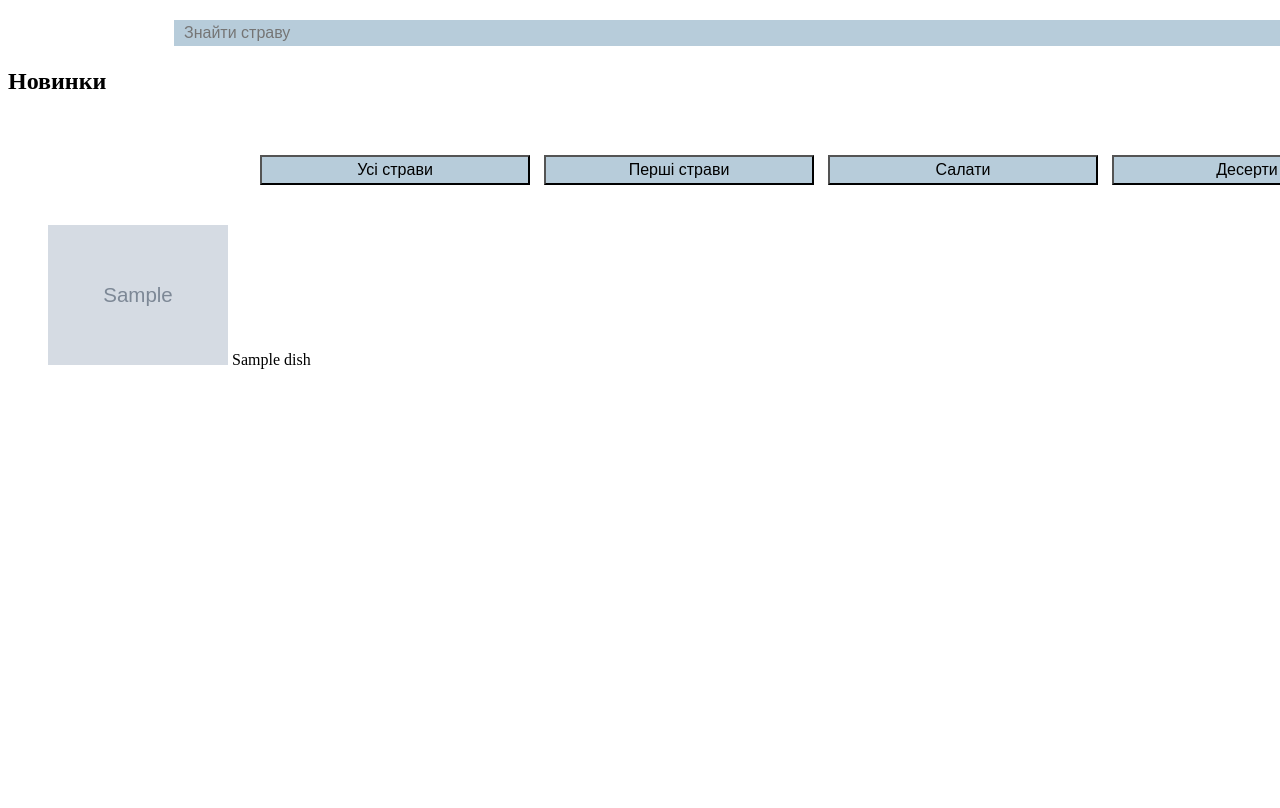
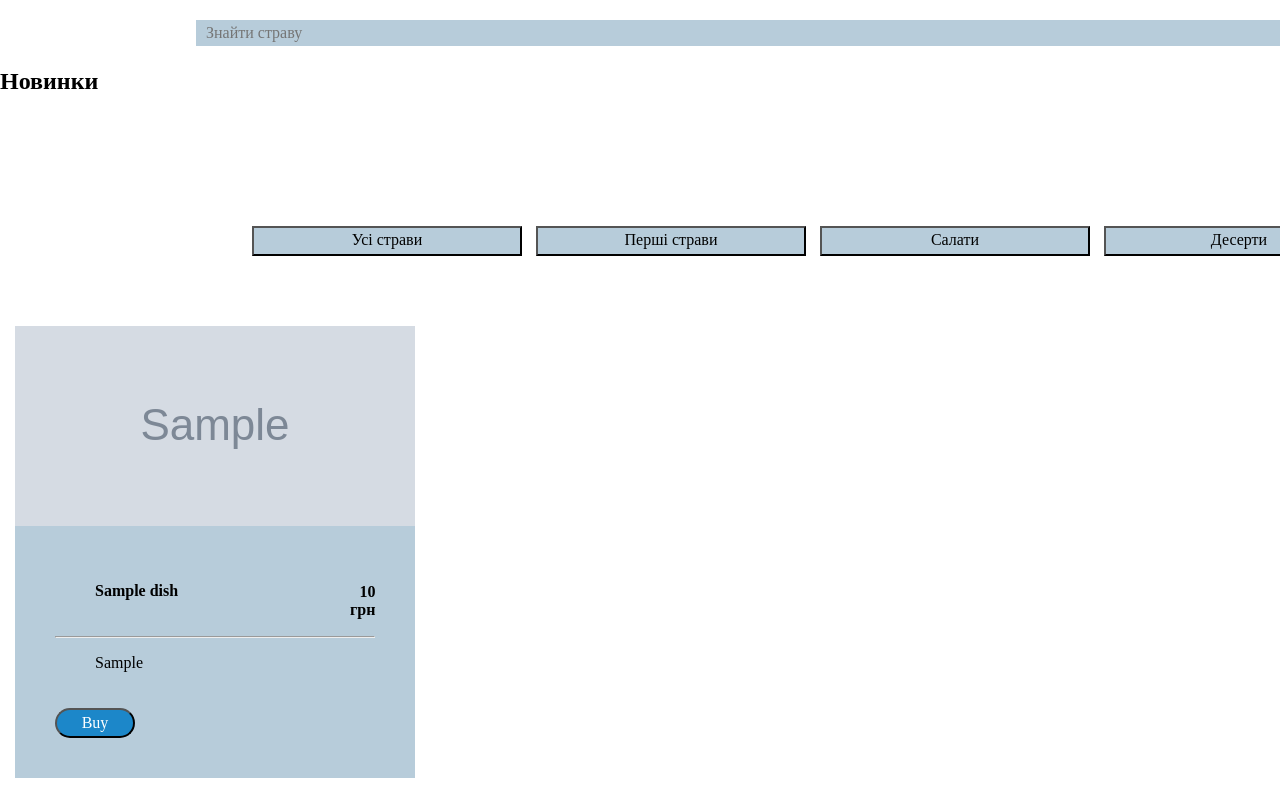
Before and after one commit to sonya1045/restaurant, a Django app: page / in a window 1280 px wide; the page is wider, and only the part inside the window is pictured. Before the commit the page ends 369 px from the top of that part, so only its background shows below. Run offline with Django 4.2, Linux system fonts and the light colour scheme; tables that the repository leaves empty hold one stand-in row (values such as "Sample post"); grey boxes marked "Sample" are stand-in pictures; some libraries are stand-ins or nearby versions.

Commit message:
add some styles

```diff
--- a/menu/models.py
+++ b/menu/models.py
@@ -25,3 +25,4 @@ class Dish(models.Model):
 
     class Meta:
         verbose_name = 'Dishes'
+        ordering = ["category"]
--- a/static/style.css
+++ b/static/style.css
@@ -1,3 +1,7 @@
+html{
+    box-sizing: border-box
+}
+
 form {
     width: 1900px;
     margin:auto;
@@ -65,3 +69,81 @@ h3{
     margin-right: 120px;
     margin-bottom: -50px;
 }
+
+.card{
+    display: flex;
+    flex-direction: column;
+    background-color: #b7ccda;
+
+}
+.container{
+    max-width: 1800px;
+    margin: 0 auto;
+    padding: 0 15px;
+
+
+}
+.card-section{
+    padding: 30px 0;
+
+}
+.cards{
+    display: grid;
+    grid-template-columns: 1fr 1fr 1fr 1fr;
+    gap: 20px;
+    padding: 0;
+    margin: 0;
+    list-style-type: none;
+}
+
+.new{
+    display: grid;
+    grid-template-columns: 1fr 1fr 1fr 1fr 1fr 1fr 1fr 1fr 1fr 1fr 1fr;
+    gap: 20px;
+    padding: 0;
+    margin: 0;
+    list-style-type: none;
+}
+
+.card-bottom{
+    padding: 40px;
+}
+.card-img{
+    margin: 0;
+    display: block;
+    width: 100%;
+    height: 200px;
+    object-fit: cover;
+    flex-shrink: 0;
+}
+.card-article{
+    height: 100%;
+    display: flex;
+    flex-direction: column;
+}
+.price-rating{
+    display:flex;
+    justify-content: space-between;
+    margin-bottom: 10px;
+    margin-left: 295px;
+    margin-top: -33px;
+
+}
+.price{
+    text-align: right;
+}
+.card-bottom{
+    padding: 40px;
+    display:flex;
+    flex-direction: column;
+    justify-content: space-between;
+    flex-basis: 100%;
+    align-items: flex-start;
+}
+.card-bottom-text{
+    margin-bottom: 20px;
+}
+
+.login{
+    background-color: #b7ccda;
+}
--- a/templates/auth_sys/login.html
+++ b/templates/auth_sys/login.html
@@ -8,15 +8,18 @@
     <title>Авторизація</title>
 </head>
 <body>
+
         <h2>Вхід в особистий кабінет</h2>
         <form action="{% url 'login' %}" method="post">
             {% csrf_token %}
 
-        <h4>Username: <input type="text" name="username" placeholder="login" required ></h4>
+            <h4>Username: <input type="text" name="username" placeholder="username" required ></h4>
+            <h4>Phone num: <input type="text" name="username" placeholder="phone number" required ></h4>
             <h4>Password: <input type="password" name="password" placeholder="password" required></h4>
             <button type="submit" class="titles">Login</button>
 
         <p>Немає  акаунту? <a href = "{% url 'register' %}">Зареєструватися</a> </p>
         </form>
+
 </body>
 </html>
--- a/templates/restaurant/index.html
+++ b/templates/restaurant/index.html
@@ -1,4 +1,3 @@
-
 {% load static %}
 
 <!DOCTYPE html>
@@ -8,6 +7,7 @@
     <meta http-equiv="X-UA-Compatible" content="IE=edge">
     <meta name="viewport" content="width=device-width, initial-scale=1.0">
     <link rel="stylesheet" href="static/style.css">
+    <link rel="stylesheet" href="css/normalize.css">
     <title>Головна</title>
 </head>
 <body>
@@ -28,6 +28,46 @@
             {% endif %}
     </form>
     <h2>Новинки</h2>
+    <section class="card-section">
+        <div class="container">
+            <ul class="new">
+                {% for dish in dishes %}
+                {% if dish.data < 7 %}
+                <li class="card">
+                    <article class="cars-article">
+                            {% if dish.photo %}
+                                {% if dish.photo.url|lower|slice:"-4:" == ".jpg" or dish.photo.url|lower|slice:"-4:" == ".png" or dish.photo.url|lower|slice:"-5:" == ".jpeg" %}
+                                <img class="card-img" src="{{ dish.photo.url }}" alt="picture">
+                                {% else %}
+                                    <a href="{{ dish.photo.url }}">Load</a>
+                                {% endif %}
+                            {% endif %}
+                        <div class="card-bottom">
+                            <div class="card-bottom-text">
+                                <b><p class="title">
+                                    {{dish.title}}
+
+                                <div class="price-rating">
+                                    <span class="price">
+                                        {{dish.price}} грн
+                                    </span>
+                                </div>
+                                </p></b>
+                                <hr>
+                                <p class="title">
+                                    {{dish.discriptions}}
+                                </p>
+                            </div>
+                            <button>Buy</button>
+                        </div>
+                    </article>
+                </li>
+                {% endif %}
+                {% endfor %}
+            </ul>
+        </div>
+    </section>
+
     <form method="get" class="titles">
         {% for category in form.category.field.choices %}
             <button type="submit" name="{{ form.category.name }}" value="{{ category.0 }}">
@@ -36,18 +76,44 @@
         {% endfor %}
     </form>
 
+        <section class="card-section">
+            <div class="container">
+                <ul class="cards">
                     {% for dish in dishes %}
-
+                    <li class="card">
+                        <article class="cars-article">
                                 {% if dish.photo %}
                                     {% if dish.photo.url|lower|slice:"-4:" == ".jpg" or dish.photo.url|lower|slice:"-4:" == ".png" or dish.photo.url|lower|slice:"-5:" == ".jpeg" %}
-                <img src="{{ dish.photo.url }}" width="180" height="140">
+                                    <img class="card-img" src="{{ dish.photo.url }}" alt="picture">
                                     {% else %}
                                         <a href="{{ dish.photo.url }}">Load</a>
                                     {% endif %}
                                 {% endif %}
+                            <div class="card-bottom">
+                                <div class="card-bottom-text">
+                                    <b><p class="title">
+                                        {{dish.title}}
 
-    {{dish.title}}
+                                    <div class="price-rating">
+                                        <span class="price">
+                                            {{dish.price}} грн
+                                        </span>
+                                    </div>
+                                    </p></b>
+                                    <hr>
+                                    <p class="title">
+                                        {{dish.discriptions}}
+                                    </p>
+                                </div>
+                                <button>Buy</button>
+                            </div>
+                        </article>
+                    </li>
                     {% endfor %}
+                </ul>
+            </div>
+        </section>
+
 
 
 </body>
```
Also changed, not shown: media/pepsi.png (added). Lines whose indentation alone changed are shown as unchanged.
